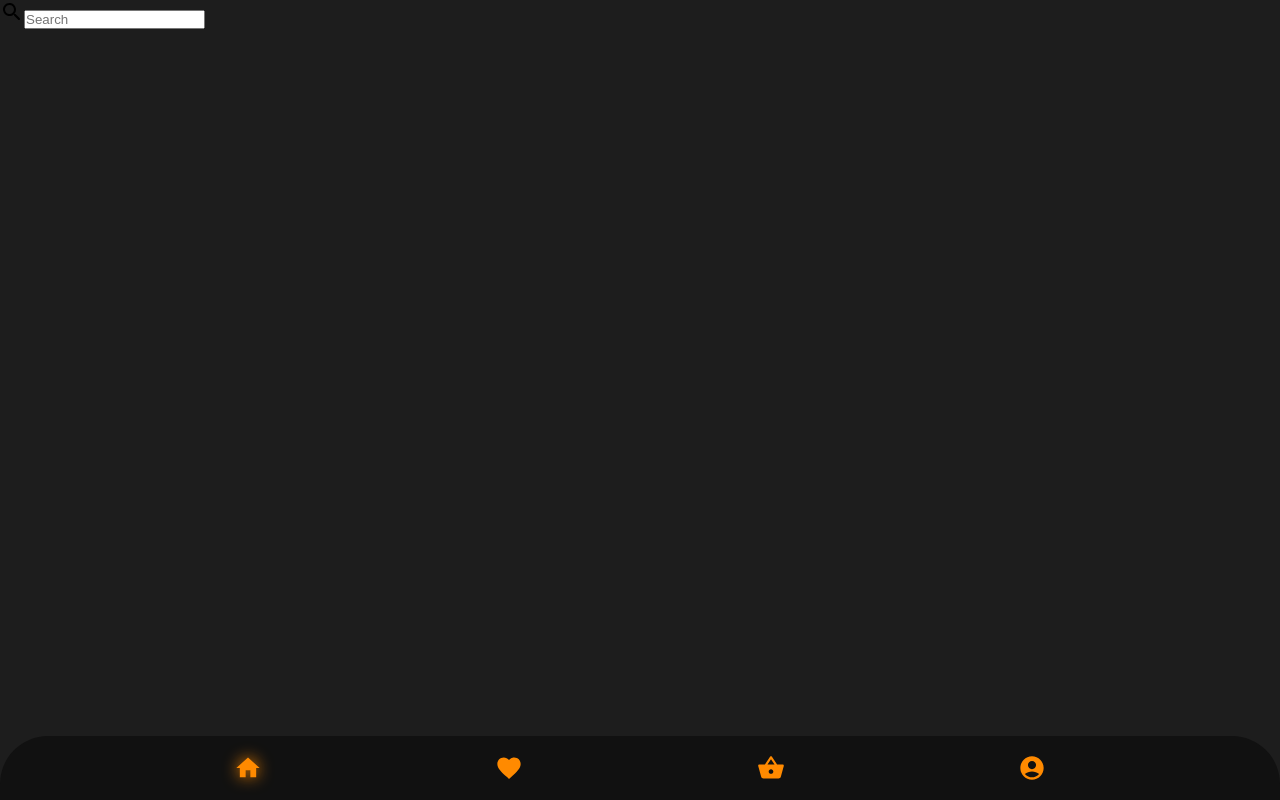
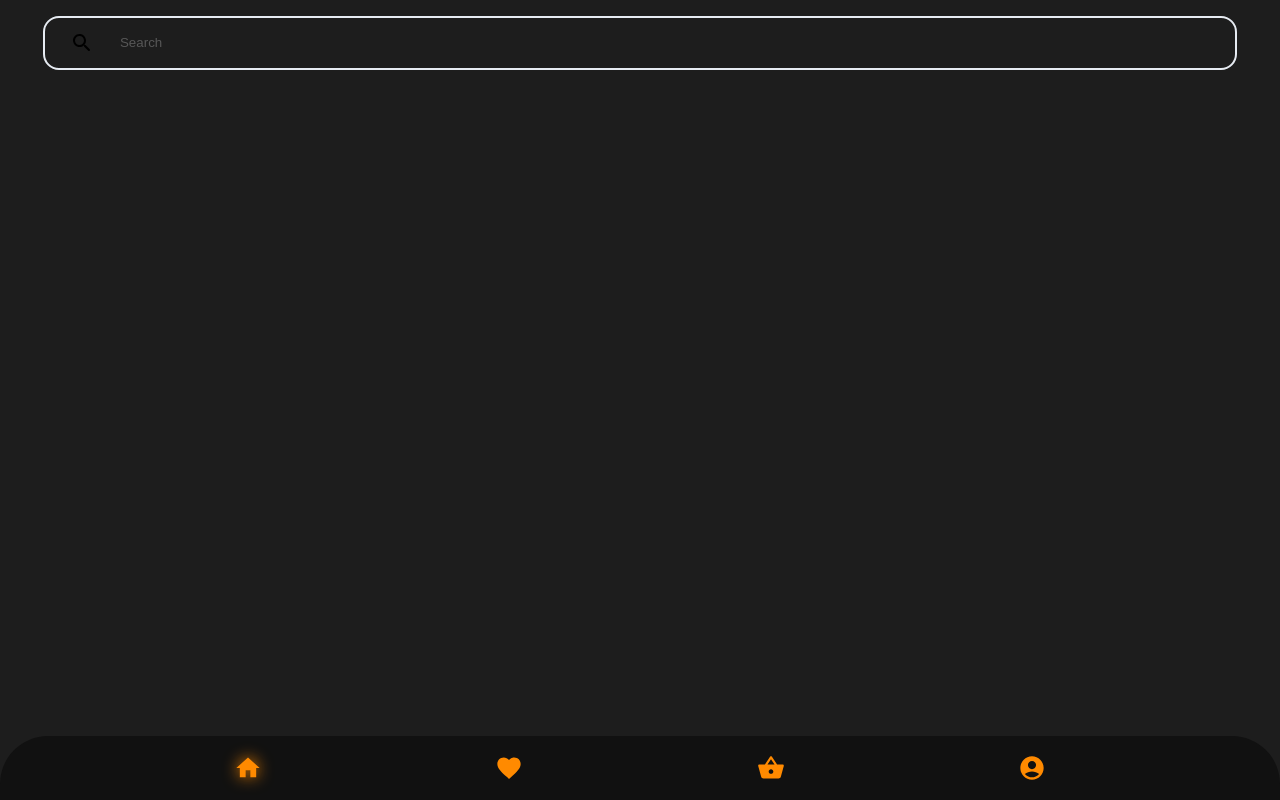
Before and after one commit to AdrSpeer/Food-Bro-App, a React (Vite) app: page / in a window 1280 px wide. Built offline with nearby package versions, Linux system fonts and the light colour scheme.

Commit message:
changed Searchbar

```diff
--- a/src/Components/Searchbar/Searchbar.css
+++ b/src/Components/Searchbar/Searchbar.css
@@ -0,0 +1,60 @@
+.hidden {
+  display: none;
+}
+
+.searchbar {
+  display: flex;
+  justify-content: center;
+  flex-direction: column;
+  align-items: center;
+}
+.searchbar-box {
+  display: flex;
+  align-items: center;
+  padding: 0.8rem;
+  border-radius: 1rem;
+  width: 90%;
+  border: 2px solid #e6ebf2;
+  cursor: pointer;
+  position: relative;
+  margin-top: 2vh;
+  margin-bottom: 1vh;
+  padding-left: 2vw;
+}
+.searchbar-box input {
+  border: none;
+  outline: none;
+  width: 100%;
+  background-color: transparent;
+  color: white;
+  padding-left: 2vw;
+}
+
+.searchbar-box input::placeholder {
+  text-align: left;
+  color: rgba(215, 215, 215, 0.308);
+}
+
+.suggestions {
+  display: flex;
+  flex-direction: column;
+  gap: 0.2vw;
+  margin-top: 0.5vw;
+  width: 100%;
+  border-radius: 1rem;
+  position: absolute;
+  top: 100%;
+  left: 0;
+  z-index: 1;
+  background-color: white;
+  align-items: flex-start;
+}
+.suggestions a {
+  color: black;
+  padding: 0.2vw 0;
+  padding-left: 2vw;
+}
+
+svg {
+  fill: white;
+}
--- a/src/Components/Searchbar/Searchbar.jsx
+++ b/src/Components/Searchbar/Searchbar.jsx
@@ -1,5 +1,5 @@
 import data from "../../../public/data";
-import React, { useEffect, useState } from "react";
+import React, { useState } from "react";
 import SearchRoundedIcon from "@mui/icons-material/SearchRounded";
 import { Link } from "react-router-dom";
 import "./Searchbar.css";
@@ -8,6 +8,7 @@ const Searchbar = () => {
   console.log(data);
   //   useState und useEffect
   const [searchInput, setSearchInput] = useState("");
+  const [filteredData, setFilteredData] = useState([]);
   const [placeholderVisible, setPlaceholderVisible] = useState(true);
 
   //   Placeholder onFocus leeren/füllen
@@ -16,14 +17,25 @@ const Searchbar = () => {
   };
   const handleBlur = () => {
     setPlaceholderVisible(true);
+    setFilteredData([""]);
+  };
+  //   Suche aller Gerichte
+  const searchAll = (e) => {
+    const inputValue = e.target.value;
+    setSearchInput(inputValue);
+    const filteredData = data.filter((item) =>
+      item.name.toLowerCase().includes(inputValue.toLowerCase())
+    );
+    setFilteredData(filteredData);
+    console.log(filteredData);
   };
 
   return (
     <section className="searchbar">
-      <div className="searchbox">
-        <SearchRoundedIcon />
+      <div className="searchbar-box">
+        <SearchRoundedIcon className="fi" />
         <input
-          onChange={(e) => setSearchInput(e.target.value)}
+          onChange={searchAll}
           value={searchInput}
           onFocus={handleFocus}
           onBlur={handleBlur}
@@ -31,6 +43,16 @@ const Searchbar = () => {
           type="text"
           name="searchbar"
         />
+        <div
+          id="results-search"
+          className={searchInput < 1 ? "hidden" : "suggestions"}
+        >
+          {filteredData.length > 0 ? (
+            filteredData.map((meal) => <Link key={meal.id}>{meal.name}</Link>)
+          ) : (
+            <p>No results</p>
+          )}
+        </div>
       </div>
     </section>
   );
```
